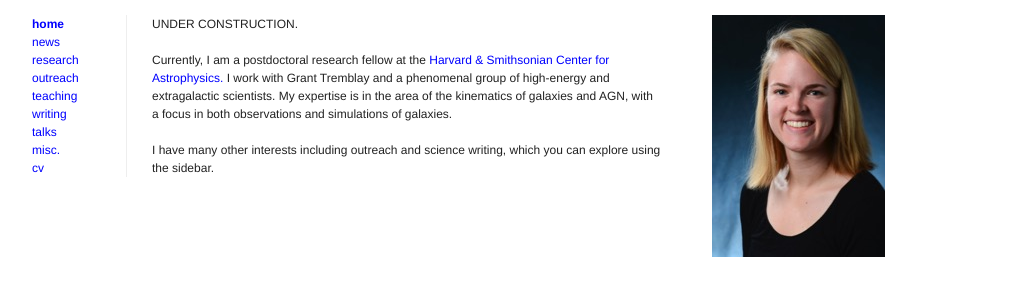
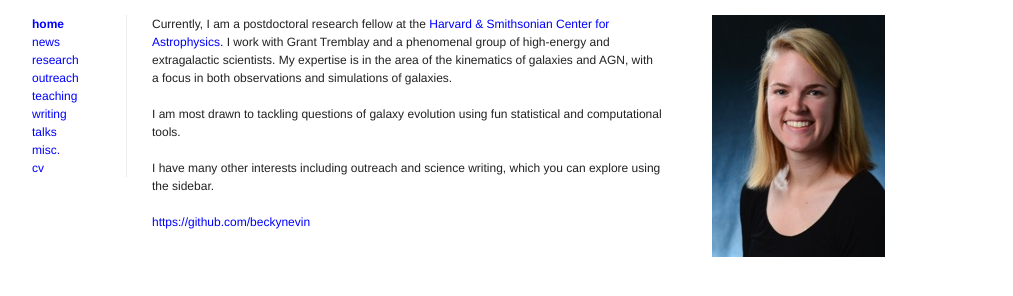
Before and after one commit to tsnow03/tsnow03.github.io, a plain HTML site: page index.html in a window 1280 px wide. Shown: the part 76-372 px from the top of the page, without its empty margins (133-1146 px from the left). Drawn offline with Linux system fonts and the light colour scheme; files that its build step writes are made by us from their sources.

Commit message:
NO longer under construction.

```diff
--- a/index.html
+++ b/index.html
@@ -37,13 +37,17 @@
       </div>
       <div class="span-13">
 
-	<p>UNDER CONSTRUCTION.
 
 <p>Currently, I am a postdoctoral research fellow at the <a href="https://www.cfa.harvard.edu/">Harvard & Smithsonian Center for Astrophysics.</a> I work with Grant Tremblay and a phenomenal group of high-energy and extragalactic scientists. My expertise is in the area of the kinematics of galaxies and AGN, with a focus in both observations and simulations of galaxies.
 
 <p>
+I am most drawn to tackling questions of galaxy evolution using fun statistical and computational tools.
+
+<p>
 I have many other interests including outreach and science writing, which you can explore using the sidebar.
 
+<p>
+<a href="https://github.com/beckynevin"> https://github.com/beckynevin</a>
       </div>
 
 
```
